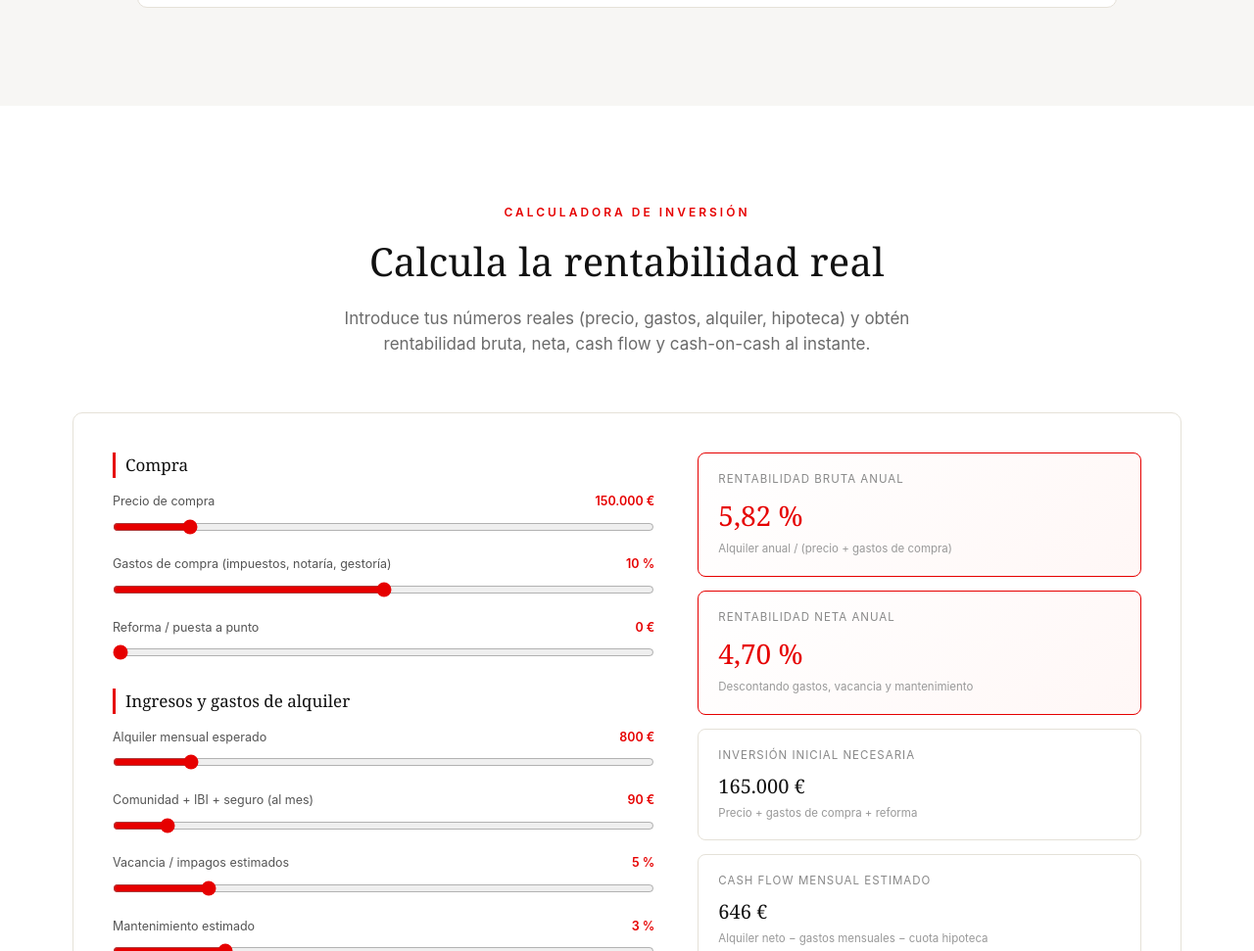
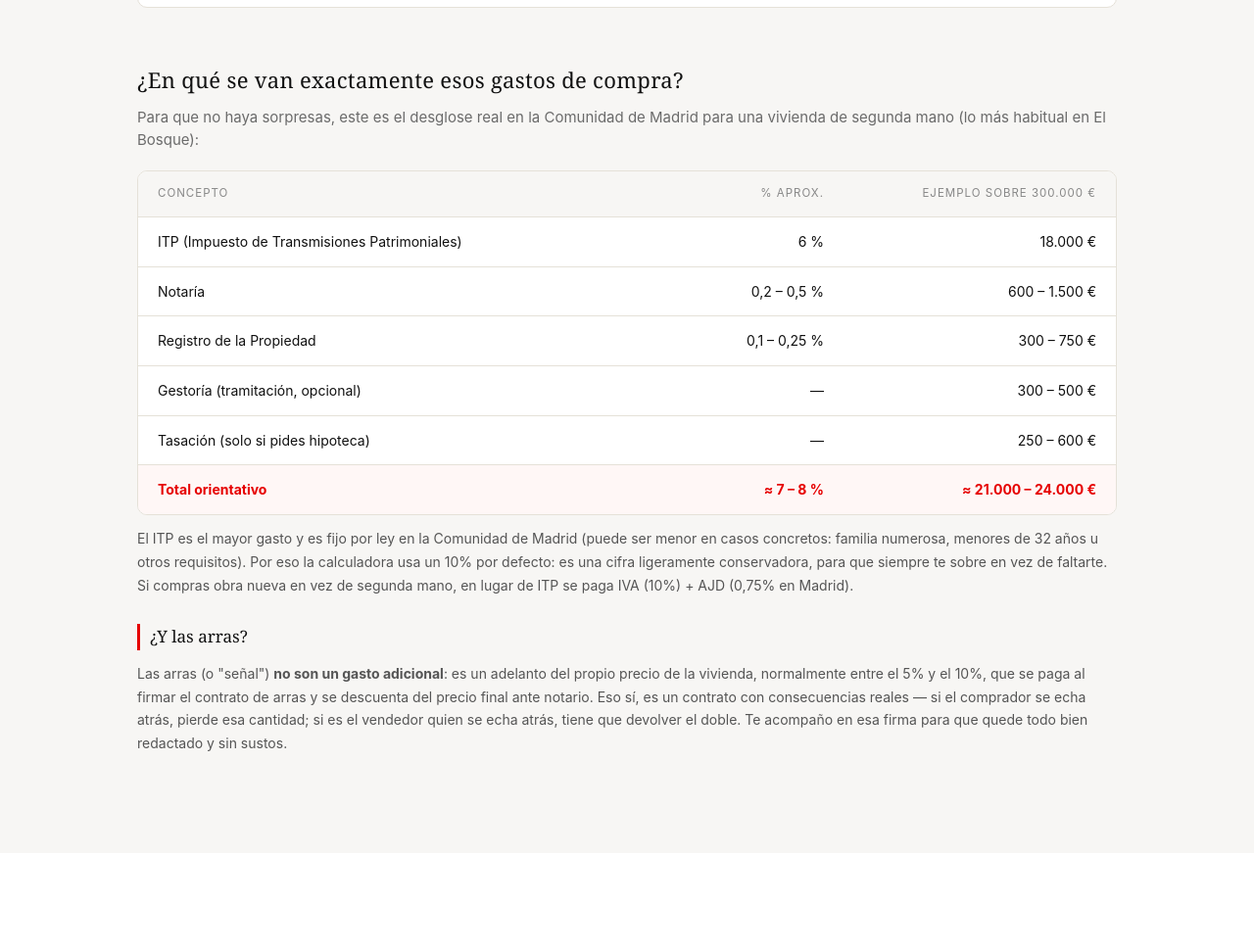
Before and after one commit to Rosa12111972/rosaluxuryrealtor, a plain HTML site: page index.html in a window 1280 px wide. Shown: the part 3393-4364 px from the top of the page at 98% size. Drawn offline with Linux system fonts and the light colour scheme.

Commit message:
Anadir desglose fiscal de gastos de compra (ITP, notaria, registro) y explicacion de arras

```diff
--- a/index.html
+++ b/index.html
@@ -242,6 +242,29 @@ header{
 }
 .mortgage-results{ display:flex; flex-direction:column; gap:14px; }
 
+.cost-breakdown{ max-width:1000px; margin:56px auto 0; }
+.cost-breakdown h3{ font-size:22px; margin-bottom:10px; }
+.cost-breakdown h4{
+  font-family:var(--font-serif); font-weight:400; font-size:17px; color:var(--ev-black);
+  margin:28px 0 10px; border-left:3px solid var(--ev-red); padding-left:10px;
+}
+.cost-intro{ color:var(--ev-gray); font-size:15px; margin-bottom:20px; }
+.cost-note{ color:#555; font-size:14px; line-height:1.7; margin-top:12px; }
+.cost-table{
+  background:var(--ev-white); border:1px solid var(--ev-border); border-radius:var(--radius);
+  overflow:hidden;
+}
+.cost-row{
+  display:grid; grid-template-columns:2fr 1fr 1.2fr; gap:10px;
+  padding:14px 20px; border-bottom:1px solid var(--ev-border); font-size:14px;
+}
+.cost-row:last-child{ border-bottom:none; }
+.cost-row span:nth-child(2), .cost-row span:nth-child(3){ text-align:right; }
+.cost-row-head{
+  background:var(--ev-bg); text-transform:uppercase; font-size:11.5px; letter-spacing:1px; color:#888;
+}
+.cost-row-total{ background:#fff7f6; font-weight:700; color:var(--ev-red); }
+
 /* ---------- CALCULATOR ---------- */
 .calc-section{ background:var(--ev-white); color:var(--ev-black); }
 .calc-box{
@@ -366,6 +389,7 @@ footer{ background:var(--ev-white); color:#666; padding:64px 0 28px; border-top:
 @media (max-width:920px){
   .dual-grid, .forms-grid, .footer-grid{ grid-template-columns:1fr; }
   .calc-box, .mortgage-box{ grid-template-columns:1fr; }
+  .cost-row{ grid-template-columns:1.4fr .8fr 1fr; padding:12px 14px; font-size:12.5px; }
   .testi-grid{ grid-template-columns:1fr; }
   .nav-links{ display:none; }
   .burger{ display:block; }
@@ -664,6 +688,53 @@ footer{ background:var(--ev-white); color:#666; padding:64px 0 28px; border-top:
         </div>
         <a class="btn btn-red" id="mhWaBtn" target="_blank" rel="noopener" style="width:100%; justify-content:center;">Enviar este cálculo a Rosa por WhatsApp</a>
       </div>
+    </div>
+
+    <div class="cost-breakdown">
+      <h3>¿En qué se van exactamente esos gastos de compra?</h3>
+      <p class="cost-intro">Para que no haya sorpresas, este es el desglose real en la Comunidad de Madrid para una vivienda de segunda mano (lo más habitual en El Bosque):</p>
+
+      <div class="cost-table">
+        <div class="cost-row cost-row-head">
+          <span>Concepto</span>
+          <span>% aprox.</span>
+          <span>Ejemplo sobre 300.000 €</span>
+        </div>
+        <div class="cost-row">
+          <span>ITP (Impuesto de Transmisiones Patrimoniales)</span>
+          <span>6 %</span>
+          <span>18.000 €</span>
+        </div>
+        <div class="cost-row">
+          <span>Notaría</span>
+          <span>0,2 – 0,5 %</span>
+          <span>600 – 1.500 €</span>
+        </div>
+        <div class="cost-row">
+          <span>Registro de la Propiedad</span>
+          <span>0,1 – 0,25 %</span>
+          <span>300 – 750 €</span>
+        </div>
+        <div class="cost-row">
+          <span>Gestoría (tramitación, opcional)</span>
+          <span>—</span>
+          <span>300 – 500 €</span>
+        </div>
+        <div class="cost-row">
+          <span>Tasación (solo si pides hipoteca)</span>
+          <span>—</span>
+          <span>250 – 600 €</span>
+        </div>
+        <div class="cost-row cost-row-total">
+          <span>Total orientativo</span>
+          <span>≈ 7 – 8 %</span>
+          <span>≈ 21.000 – 24.000 €</span>
+        </div>
+      </div>
+      <p class="cost-note">El ITP es el mayor gasto y es fijo por ley en la Comunidad de Madrid (puede ser menor en casos concretos: familia numerosa, menores de 32 años u otros requisitos). Por eso la calculadora usa un 10% por defecto: es una cifra ligeramente conservadora, para que siempre te sobre en vez de faltarte. Si compras obra nueva en vez de segunda mano, en lugar de ITP se paga IVA (10%) + AJD (0,75% en Madrid).</p>
+
+      <h4>¿Y las arras?</h4>
+      <p class="cost-note">Las arras (o "señal") <strong>no son un gasto adicional</strong>: es un adelanto del propio precio de la vivienda, normalmente entre el 5% y el 10%, que se paga al firmar el contrato de arras y se descuenta del precio final ante notario. Eso sí, es un contrato con consecuencias reales — si el comprador se echa atrás, pierde esa cantidad; si es el vendedor quien se echa atrás, tiene que devolver el doble. Te acompaño en esa firma para que quede todo bien redactado y sin sustos.</p>
     </div>
   </div>
 </section>
```
